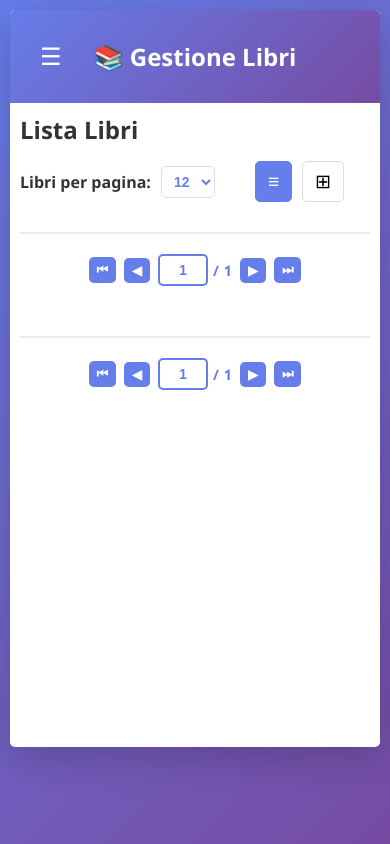
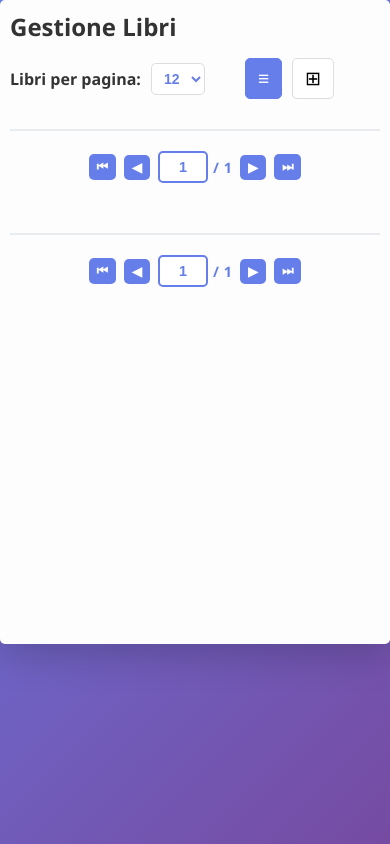
Before and after one commit to giovortu/urania-web, a website: page public/index.html in a window 390 px wide. Drawn offline with Linux system fonts and the light colour scheme; no server answers.

Commit message:
simplified gui

```diff
--- a/public/index.html
+++ b/public/index.html
@@ -8,10 +8,7 @@
 </head>
 <body>
     <div class="container">
-        <header>
-            <button id="menu-toggle" class="menu-toggle" title="Mostra/nascondi filtri">☰</button>
-            <h1>📚 Gestione Libri</h1>
-        </header>
+
 
         <div class="main-content">
             <!-- Sidebar Filtri -->
@@ -69,7 +66,7 @@
                 <!-- Book List -->
                 <section id="books-list-section" class="books-section">
                     <div class="books-header">
-                        <h2>Lista Libri</h2>
+                        <h2>Gestione Libri</h2>
                         <div class="header-controls">
                             <div class="pagination-items-select">
                                 <label for="items-per-page">Libri per pagina:</label>
--- a/public/styles.css
+++ b/public/styles.css
@@ -14,8 +14,10 @@ body {
 .container {
     max-width: 1400px;
     margin: 0 auto;
-    background: white;
+    background: transparent;
     border-radius: 10px;
+    border-width: 0px;
+
     box-shadow: 0 10px 40px rgba(0, 0, 0, 0.2);
     overflow: hidden;
 }
@@ -23,7 +25,7 @@ body {
 header {
     background: linear-gradient(135deg, #667eea 0%, #764ba2 100%);
     color: white;
-    padding: 30px;
+    padding: 5px;
     text-align: center;
     display: flex;
     align-items: center;
@@ -230,6 +232,7 @@ header h1 {
     flex: 1;
     padding: 30px;
     overflow-y: auto;
+    background-color: #fdfdfd;
 }
 
 .books-section {
@@ -1094,11 +1097,12 @@ header h1 {
 /* Mobile large - Drawer menu */
 @media (max-width: 768px) {
     body {
-        padding: 10px;
+        padding: 0px;
     }
 
     .container {
         border-radius: 5px;
+        border-color: transparent;
     }
 
     header {
```
